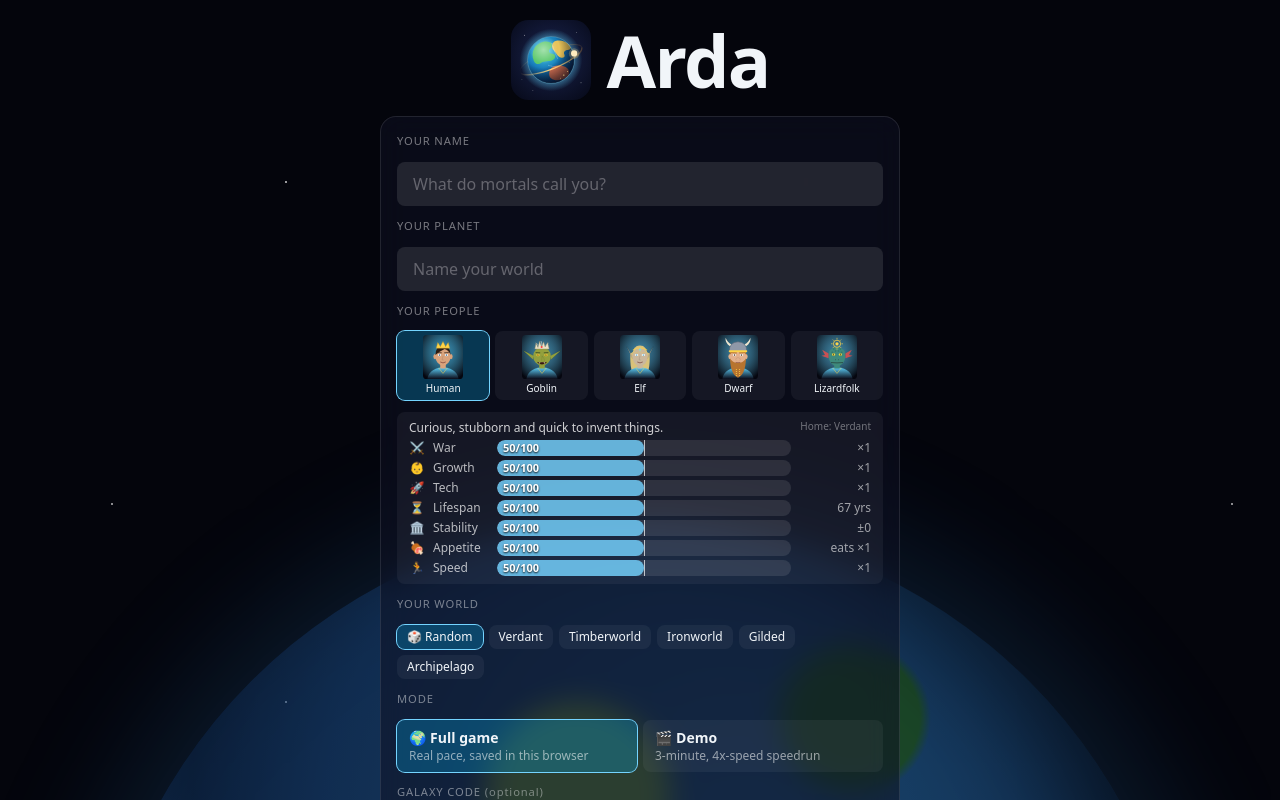
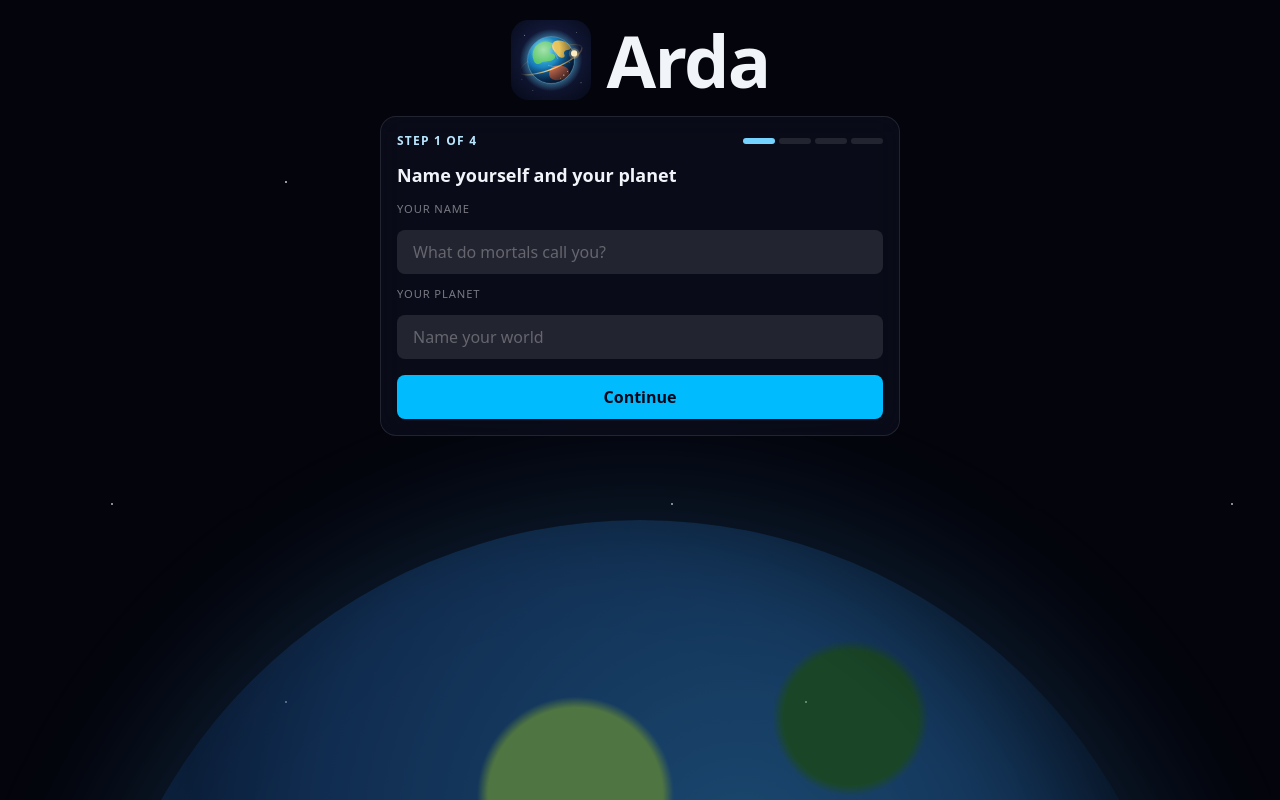
Before and after one commit to franklynton/WHACK26, a Next.js app: page / in a window 1280 px wide. Shown: the top 800 px of the page. Built offline with nearby package versions, Linux system fonts and the light colour scheme.

Commit message:
landing page done

```diff
--- a/src/components/Landing.tsx
+++ b/src/components/Landing.tsx
@@ -9,6 +9,13 @@ import { CODE_RULE, GALAXY_MAX, cleanCode, joinError, setWantedGalaxy, typeCode
 
 const NAME_KEY = "arda-player-name";
 const PLANET_KEY = "arda-planet-name";
+const PLANET_ICONS: Record<string, string> = {
+  Verdant: "🌿",
+  Timberworld: "🌲",
+  Ironworld: "⛰️",
+  Gilded: "🏜️",
+  Archipelago: "🏝️",
+};
 
 function saved(key: string) {
   try {
@@ -29,6 +36,7 @@ export default function Landing({ onStart }: { onStart: (playerName: string, pla
   const [peek, setPeek] = useState<{ code: string; members: number; exists: boolean } | null>(null);
   const [codeError, setCodeError] = useState("");
   const [nameError, setNameError] = useState("");
+  const [step, setStep] = useState(0);
   useEffect(() => {
     const c = cleanCode(code);
     if (!c) return;
@@ -47,8 +55,9 @@ export default function Landing({ onStart }: { onStart: (playerName: string, pla
   const checked = peek && peek.code === cleanCode(code) ? peek : null;
   const full = !!checked && checked.members >= GALAXY_MAX;
 
-  const start = (e: React.FormEvent) => {
+  const nextStep = (e: React.FormEvent) => {
     e.preventDefault();
+    if (step === 0) {
       const n = name.trim();
       const pl = planet.trim();
       if (!n) return setNameError("Your name MUST have a value.");
@@ -56,6 +65,14 @@ export default function Landing({ onStart }: { onStart: (playerName: string, pla
       if (n.length < 4) return setNameError("Your name must be at least 4 characters.");
       if (pl.length < 4) return setNameError("Your planet name must be at least 4 characters.");
       setNameError("");
+    }
+    setStep((current) => Math.min(current + 1, 3));
+  };
+
+  const start = (e: React.FormEvent) => {
+    e.preventDefault();
+    const n = name.trim();
+    const pl = planet.trim();
     if (code && !cleanCode(code)) return setCodeError(CODE_RULE);
     if (checked && !checked.exists) return setCodeError(`Galaxy ${checked.code} does not exist yet.`);
     if (full) return setCodeError(joinError("full", checked!.code, checked!.members));
@@ -78,51 +95,33 @@ export default function Landing({ onStart }: { onStart: (playerName: string, pla
         </div>
 
         <div className="relative mx-auto mt-4 w-full text-left">
-        <form onSubmit={start} noValidate className="glass mx-auto flex w-full max-w-[520px] flex-col gap-3 p-4 text-left">
-          <label htmlFor="name" className="label">
-            Your name
-          </label>
-          <input
-            id="name"
-            value={name}
-            onChange={(e) => {
-              setName(e.target.value);
-              setNameError("");
-            }}
-            minLength={4}
-            maxLength={24}
-            required
-            aria-invalid={!!nameError && name.trim().length === 0}
-            placeholder="What do mortals call you?"
-            className="rounded-lg bg-white/10 px-4 py-2.5 outline-none placeholder:text-white/30 focus:bg-white/15"
-          />
-          <label htmlFor="planet" className="label">
-            Your planet
-          </label>
-          <input
-            id="planet"
-            value={planet}
-            onChange={(e) => {
-              setPlanet(e.target.value);
-              setNameError("");
-            }}
-            minLength={4}
-            maxLength={24}
-            required
-            aria-invalid={!!nameError && planet.trim().length === 0}
-            placeholder="Name your world"
-            className="rounded-lg bg-white/10 px-4 py-2.5 outline-none placeholder:text-white/30 focus:bg-white/15"
-          />
+        <form onSubmit={step === 3 ? start : nextStep} noValidate className="glass mx-auto flex w-full max-w-[520px] flex-col gap-3 p-4 text-left">
+          <div className="flex items-center justify-between">
+            <p className="text-xs font-semibold uppercase tracking-widest text-sky-200">Step {step + 1} of 4</p>
+            <div className="flex gap-1">
+              {[0, 1, 2, 3].map((i) => (
+                <span key={i} className={`h-1.5 w-8 rounded-full ${i <= step ? "bg-sky-300" : "bg-white/10"}`} />
+              ))}
+            </div>
+          </div>
+
+          {step === 0 && (
+            <>
+              <p className="text-lg font-semibold">Name yourself and your planet</p>
+              <label htmlFor="name" className="label">Your name</label>
+              <input id="name" value={name} onChange={(e) => { setName(e.target.value); setNameError(""); }} minLength={4} maxLength={24} required aria-invalid={!!nameError && name.trim().length === 0} placeholder="What do mortals call you?" className="rounded-lg bg-white/10 px-4 py-2.5 outline-none placeholder:text-white/30 focus:bg-white/15" />
+              <label htmlFor="planet" className="label">Your planet</label>
+              <input id="planet" value={planet} onChange={(e) => { setPlanet(e.target.value); setNameError(""); }} minLength={4} maxLength={24} required aria-invalid={!!nameError && planet.trim().length === 0} placeholder="Name your world" className="rounded-lg bg-white/10 px-4 py-2.5 outline-none placeholder:text-white/30 focus:bg-white/15" />
               {nameError && <p role="alert" className="text-xs text-rose-300">{nameError}</p>}
-          <p className="label">Your people</p>
+            </>
+          )}
+
+          {step === 1 && (
+            <>
+              <p className="text-lg font-semibold">Choose your people</p>
               <div className="grid grid-cols-5 gap-1.5">
                 {RACES.map((r, i) => (
-              <button
-                type="button"
-                key={r.id}
-                onClick={() => setRace(r.id)}
-                className={`flex flex-col items-center rounded-lg px-1 py-1 text-[10px] transition ${race === r.id ? "bg-sky-400/25 ring-1 ring-sky-300" : "bg-white/5 hover:bg-white/10"}`}
-              >
+                  <button type="button" key={r.id} onClick={() => setRace(r.id)} className={`flex flex-col items-center rounded-lg px-1 py-1 text-[10px] transition ${race === r.id ? "bg-sky-400/25 ring-1 ring-sky-300" : "bg-white/5 hover:bg-white/10"}`}>
                     <Portrait race={r.id} seed={i * 97 + 5} color="#5fd4ff" size={40} />
                     <span className="mt-0.5 font-medium">{r.name}</span>
                   </button>
@@ -137,63 +136,91 @@ export default function Landing({ onStart }: { onStart: (playerName: string, pla
                   <RaceStats race={r.id} compact />
                 </div>
               ))}
-          <p className="label">Your world</p>
-          <div className="flex flex-wrap gap-1.5">
+            </>
+          )}
+
+          {step === 2 && (
+            <>
+              <p className="text-lg font-semibold">Choose a world</p>
+              <div className="grid grid-cols-1 gap-2 sm:grid-cols-2">
                 {[undefined, ...PLANET_TYPES.map((_, i) => i)].map((i) => (
                   <button
                     type="button"
                     key={i ?? "random"}
                     onClick={() => setWorld(i)}
-                className={`rounded-lg px-2.5 py-1 text-xs transition ${world === i ? "bg-sky-400/25 ring-1 ring-sky-300" : "bg-white/5 hover:bg-white/10"}`}
+                    className={`rounded-xl p-3 text-left transition ${world === i ? "bg-sky-400/20 ring-1 ring-sky-300" : "bg-white/[0.06] hover:bg-white/10"}`}
                   >
-                {i == null ? "🎲 Random" : PLANET_TYPES[i].name}
+                    {i == null ? (
+                      <>
+                        <span className="text-xl">🎲</span>
+                        <span className="ml-2 font-semibold">Random</span>
+                        <p className="mt-2 text-xs text-white/55">Let fate choose the planet type and its starting resources.</p>
+                      </>
+                    ) : (
+                      <>
+                        <div className="flex items-center justify-between gap-2">
+                          <span className="font-semibold">{PLANET_TYPES[i].name}</span>
+                          <span className="text-xl">{PLANET_ICONS[PLANET_TYPES[i].name]}</span>
+                        </div>
+                        <p className="mt-1 text-xs text-white/60">{PLANET_TYPES[i].blurb}</p>
+                        <div className="mt-2 flex flex-wrap gap-1">
+                          {Object.entries(PLANET_TYPES[i].yield).sort((a, b) => b[1] - a[1]).slice(0, 3).map(([resource, multiplier]) => (
+                            <span key={resource} className="rounded-full bg-white/[0.07] px-2 py-1 text-[10px] capitalize text-white/70">
+                              {resource} {multiplier}×
+                            </span>
+                          ))}
+                        </div>
+                      </>
+                    )}
                   </button>
                 ))}
               </div>
+              {world == null && (
+                <p className="rounded-lg bg-white/[0.05] px-3 py-2 text-xs text-white/55">Random worlds can produce any planet type, with its own geography, disasters, and invasion strengths.</p>
+              )}
+              {world != null && (
+                <div className="grid grid-cols-2 gap-2">
+                  <div className="rounded-lg bg-white/[0.05] px-3 py-2 text-xs">
+                    <span className="block text-[10px] uppercase tracking-wider text-white/40">Main danger</span>
+                    <span className="mt-1 block capitalize text-rose-200">{PLANET_TYPES[world].hazard}</span>
+                  </div>
+                  <div className="rounded-lg bg-white/[0.05] px-3 py-2 text-xs">
+                    <span className="block text-[10px] uppercase tracking-wider text-white/40">Weak matchup</span>
+                    <span className="mt-1 block text-amber-200">{PLANET_TYPES[world].weakTo}</span>
+                  </div>
+                  <p className="col-span-2 rounded-lg bg-white/[0.05] px-3 py-2 text-xs text-white/55">{PLANET_TYPES[world].weakWhy}.</p>
+                </div>
+              )}
+            </>
+          )}
+
+          {step === 3 && (
+            <>
+              <p className="text-lg font-semibold">Pick a mode and galaxy</p>
               <p className="label">Mode</p>
               <div className="grid grid-cols-2 gap-1.5">
                 {[false, true].map((d) => (
-              <button
-                type="button"
-                key={String(d)}
-                onClick={() => setDemo(d)}
-                className={`rounded-lg px-3 py-2 text-left transition ${demo === d ? "bg-sky-400/25 ring-1 ring-sky-300" : "bg-white/5 hover:bg-white/10"}`}
-              >
+                  <button type="button" key={String(d)} onClick={() => setDemo(d)} className={`rounded-lg px-3 py-2 text-left transition ${demo === d ? "bg-sky-400/25 ring-1 ring-sky-300" : "bg-white/5 hover:bg-white/10"}`}>
                     <span className="block text-sm font-semibold">{d ? "🎬 Demo" : "🌍 Full game"}</span>
                     <span className="block text-xs text-white/55">{d ? "3-minute, 4x-speed speedrun" : "Real pace, saved in this browser"}</span>
                   </button>
                 ))}
               </div>
               {demo && <p className="text-xs text-white/55">For presentations. Saves separately from your real planet.</p>}
-          <label htmlFor="galaxy" className="label">
-            Galaxy code <span className="normal-case text-white/40">(optional)</span>
-          </label>
-          <input
-            id="galaxy"
-            value={code}
-            onChange={(e) => {
-              setCode(typeCode(e.target.value));
-              setCodeError("");
-            }}
-            placeholder="Leave empty to play alone"
-            aria-invalid={!!codeError || full}
-            aria-describedby="galaxy-hint"
-            className={`rounded-lg bg-white/10 px-4 py-2.5 font-mono uppercase outline-none placeholder:font-sans placeholder:normal-case placeholder:text-white/30 focus:bg-white/15 ${codeError || full ? "ring-1 ring-rose-400" : ""}`}
-          />
+              <label htmlFor="galaxy" className="label">Galaxy code <span className="normal-case text-white/40">(optional)</span></label>
+              <input id="galaxy" value={code} onChange={(e) => { setCode(typeCode(e.target.value)); setCodeError(""); }} placeholder="Leave empty to play alone" aria-invalid={!!codeError || full} aria-describedby="galaxy-hint" className={`rounded-lg bg-white/10 px-4 py-2.5 font-mono uppercase outline-none placeholder:font-sans placeholder:normal-case placeholder:text-white/30 focus:bg-white/15 ${codeError || full ? "ring-1 ring-rose-400" : ""}`} />
               <p id="galaxy-hint" role={codeError || full ? "alert" : undefined} className={`text-xs ${codeError || full ? "text-rose-300" : "text-white/40"}`}>
-            {codeError ||
-              (full && joinError("full", checked!.code, checked!.members)) ||
-              (code && !cleanCode(code) && CODE_RULE) ||
-              (checked && !checked.exists && `Galaxy ${checked.code} does not exist. Ask its creator for a galaxy name or leave this blank to play alone.`) ||
-              (checked && `${checked.members}/${GALAXY_MAX} gods are in ${checked.code}. You'll join them.`) ||
-              `Gods with the same code share a galaxy (up to ${GALAXY_MAX}). You can join or leave any time.`}
+                {codeError || (full && joinError("full", checked!.code, checked!.members)) || (code && !cleanCode(code) && CODE_RULE) || (checked && !checked.exists && `Galaxy ${checked.code} does not exist. Ask its creator for a galaxy name or leave this blank to play alone.`) || (checked && `${checked.members}/${GALAXY_MAX} gods are in ${checked.code}. You'll join them.`) || `Gods with the same code share a galaxy (up to ${GALAXY_MAX}). You can join or leave any time.`}
               </p>
-          {world != null && (
-            <p className="text-xs text-white/55">
-              {PLANET_TYPES[world].blurb}. Prone to {PLANET_TYPES[world].hazard}s. Weak to {PLANET_TYPES[world].weakTo}: {PLANET_TYPES[world].weakWhy}.
-            </p>
+            </>
           )}
-          <button className="mt-1 rounded-lg bg-sky-400 px-4 py-2.5 font-semibold text-slate-950 transition hover:bg-sky-300">{demo ? "Start the demo" : "Create your planet"}</button>
+
+          <div className="mt-1 flex gap-2">
+            {step > 0 && <button type="button" onClick={() => setStep((current) => current - 1)} className="flex-1 rounded-lg bg-white/10 px-4 py-2.5 font-semibold transition hover:bg-white/15">Back</button>}
+            <button className={`${step > 0 ? "flex-1" : "w-full"} rounded-lg bg-sky-400 px-4 py-2.5 font-semibold text-slate-950 transition hover:bg-sky-300`}>
+              {step === 3 ? (demo ? "Start the demo" : "Create your planet") : "Continue"}
+            </button>
+          </div>
         </form>
 
         </div>
```
Lines whose indentation alone changed are shown as unchanged.
